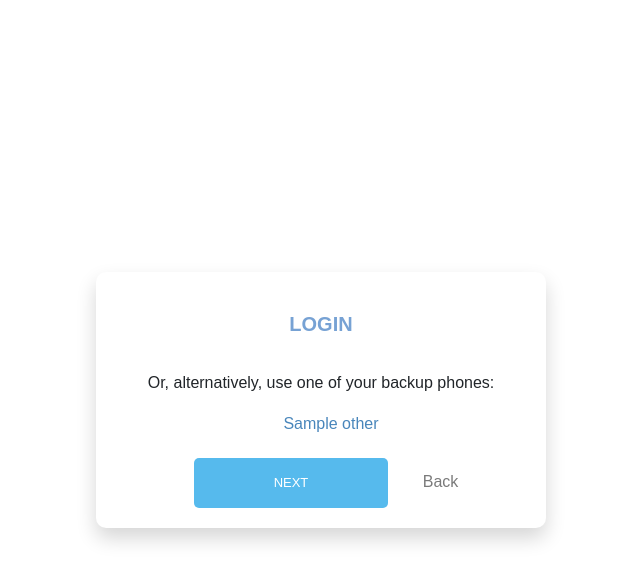
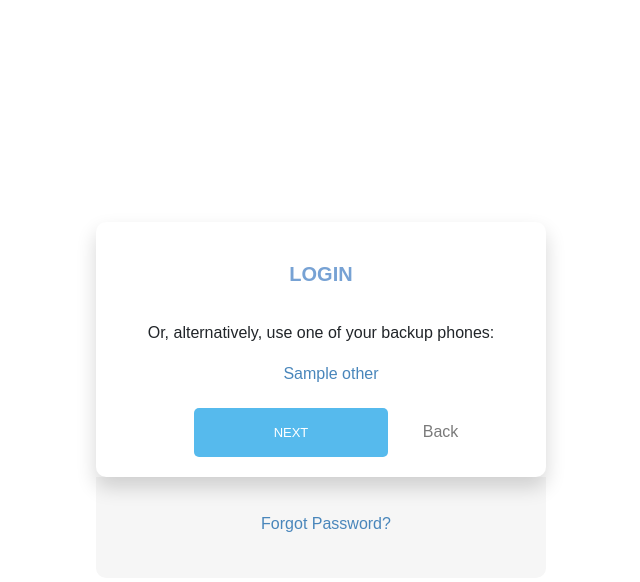
Before and after one commit to GuorongHong/MSVP, a Django app: template templates/two_factor/core/login.html in a window 1280 px wide. Shown: the top 582 px of the page, without its empty margins (319-959 px from the left). Run offline with Django 3.2, Linux system fonts and the light colour scheme; the template is opened without the code that fills it: most values are stand-ins (such as "Sample title", 1, 10 or a date in 2020); some libraries are stand-ins or nearby versions.

Commit message:
add forget pw to login

```diff
--- a/templates/two_factor/core/login.html
+++ b/templates/two_factor/core/login.html
@@ -51,4 +51,8 @@
     {% include "two_factor/_wizard_actions.html" %}
   </form>
 </div>
+
+<div id="formFooter">
+  <p><a class="underlineHover" href="{% url 'login_hint' %}"  style="padding: -10px;">Forgot Password?</a></p>
+</div>
 {% endblock %}
```
